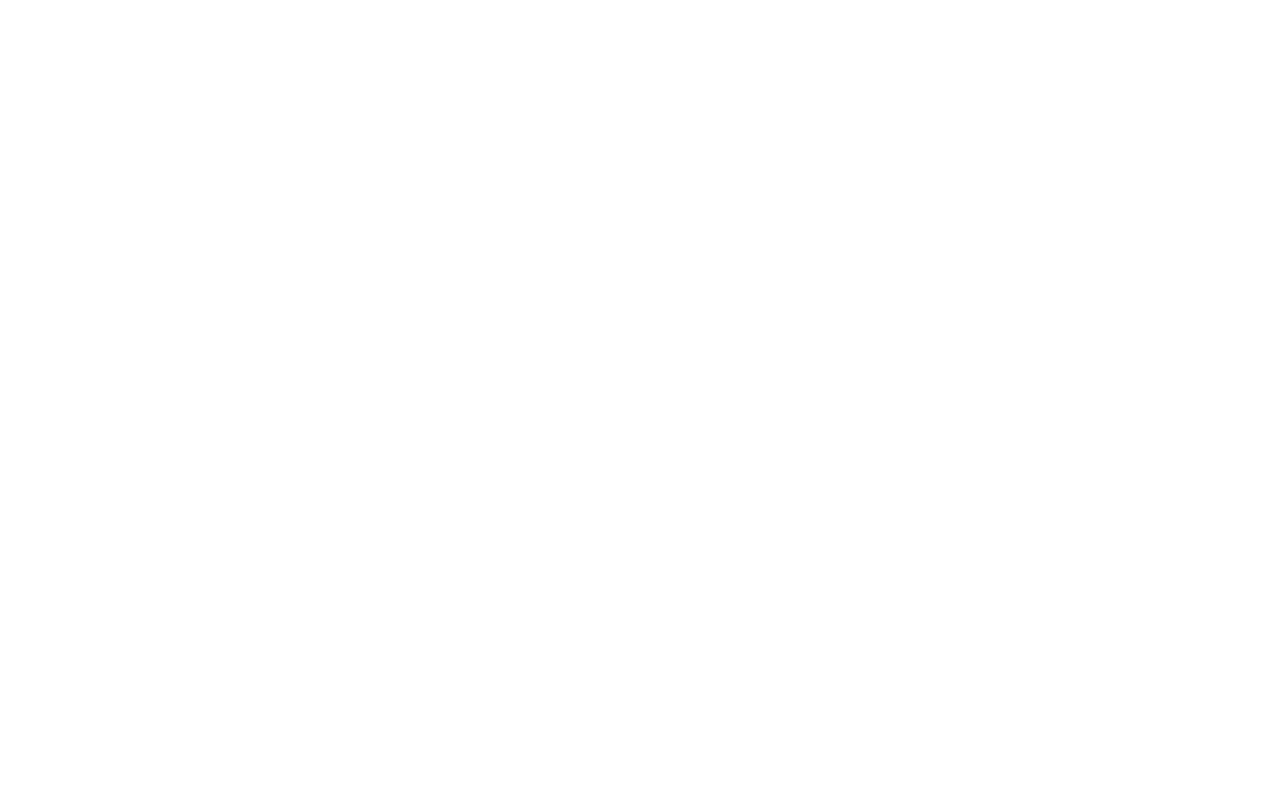
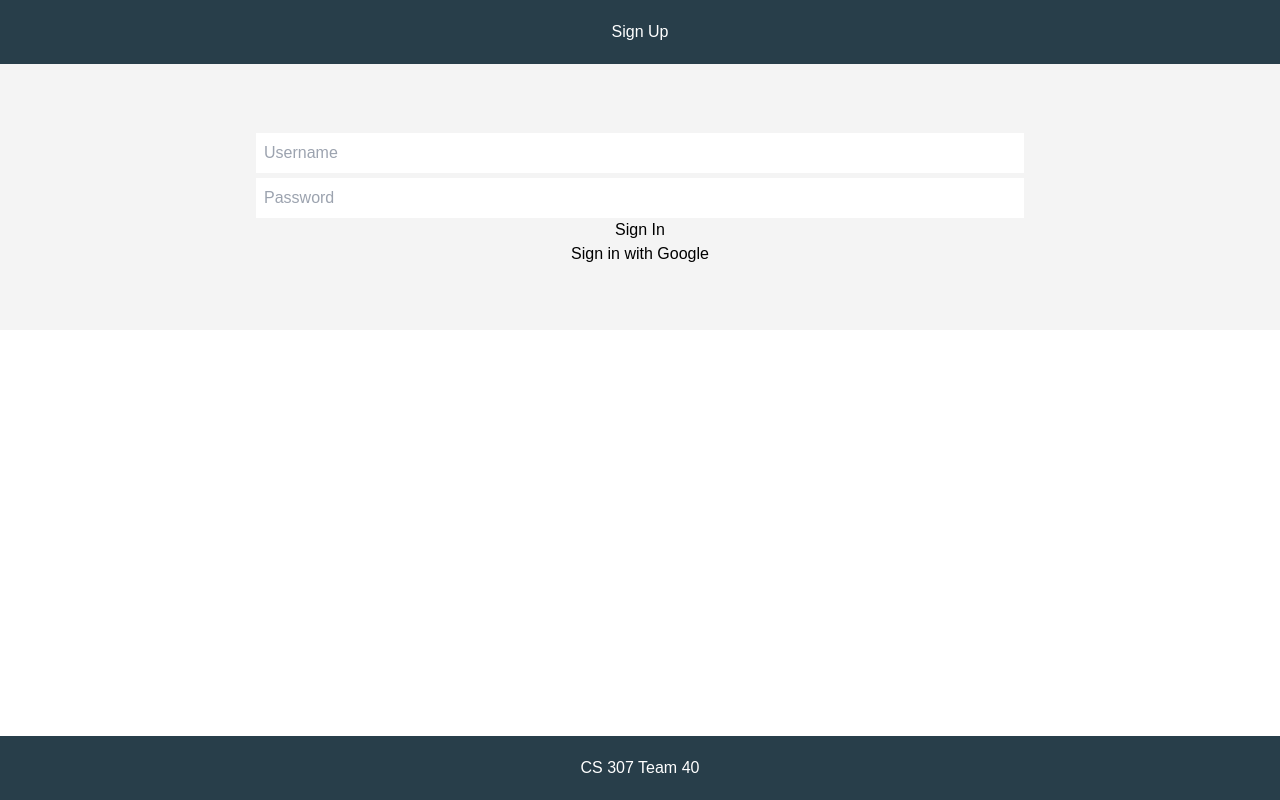
Before and after one commit to WilmKwn/PluggedIn, a React (Create React App) app in the folder frontend/: page /signup in a window 1280 px wide. Before the commit this address had no page. Built offline with nearby package versions, Linux system fonts and the light colour scheme.

Commit message:
Initial SignUp Page

```diff
--- a/frontend/src/components/App.js
+++ b/frontend/src/components/App.js
@@ -1,36 +1,18 @@
 import React from "react";
 import { useNavigate } from "react-router-dom";
-import axios from "axios";
-
-import { auth } from "./firebase";
-import { GoogleAuthProvider, signInWithPopup } from "firebase/auth";
-
+// You might need additional imports depending on the rest of your app's functionalities
 import { library } from "@fortawesome/fontawesome-svg-core";
 import { faSearch } from "@fortawesome/free-solid-svg-icons";
-import "../App.css";
+import "../App.css"; // Ensure the path matches your project structure
+
 library.add(faSearch);
 
 const App = () => {
   const navigate = useNavigate();
 
-  const signInWithGoogle = () => {
-    const provider = new GoogleAuthProvider();
-    signInWithPopup(auth, provider)
-      .then((result) => {
-        const userId = auth.currentUser.uid;
-        const actualUserIdBecauseWilliamYongUkKwonIsAnnoying = auth.currentUser.uid;
-        localStorage.setItem("userId", userId);
-        localStorage.setItem("actualUserIdBecauseWilliamYongUkKwonIsAnnoying", userId);
-
-        axios.get(`http://localhost:5001/user/${userId}`).then((res) => {
-          navigate("/feed");
-        }).catch((err) => {
-          navigate("/onboarding");
-        });
-      })
-      .catch((error) => {
-        console.error(error);
-      });
+  // Function to navigate to the sign-in page
+  const redirectToSignInPage = () => {
+    navigate("/signup");
   };
 
   return (
@@ -38,7 +20,7 @@
       <header className="app-header">
         <div>PluggedIn</div>
         <nav>
-          <button onClick={signInWithGoogle}>Sign In</button>
+          <button onClick={redirectToSignInPage}>Sign In</button>
         </nav>
       </header>
 
@@ -46,6 +28,7 @@
         <div>Welcome to PluggedIn</div>
         <div>Connect. Collab. Become a Rockstar!</div>
       </main>
+
       <footer className="app-footer">
         <div>CS 307 Team 40</div>
       </footer>
--- /dev/null
+++ b/frontend/src/components/signUp.js
@@ -0,0 +1,65 @@
+// SignUp.js
+import React, { useState } from "react";
+import { useNavigate } from "react-router-dom";
+import { auth } from "./firebase";
+import { GoogleAuthProvider, signInWithPopup } from "firebase/auth";
+import axios from "axios";
+import "../App.css"; // Make sure the path to your CSS file is correct
+
+const SignUp = () => {
+  const navigate = useNavigate();
+  const [username, setUsername] = useState("");
+  const [password, setPassword] = useState("");
+
+  const signInWithGoogle = () => {
+    const provider = new GoogleAuthProvider();
+    signInWithPopup(auth, provider)
+      .then((result) => {
+        // Handle successful Google sign-in here
+        navigate("/feed");
+      })
+      .catch((error) => {
+        console.error(error);
+      });
+  };
+
+  const handleSignIn = (event) => {
+    event.preventDefault();
+    // Handle sign-in with username and password here
+  };
+
+  return (
+    <div className="app">
+      <header className="app-header">
+        <div>Sign Up</div>
+      </header>
+
+      <main className="landing">
+        <form onSubmit={handleSignIn}>
+          <input
+            type="text"
+            placeholder="Username"
+            value={username}
+            onChange={(e) => setUsername(e.target.value)}
+          />
+          <input
+            type="text"
+            placeholder="Password"
+            value={password}
+            onChange={(e) => setPassword(e.target.value)}
+          />
+          <button type="submit">Sign In</button>
+          <button type="button" onClick={signInWithGoogle}>
+            Sign in with Google
+          </button>
+        </form>
+      </main>
+
+      <footer className="app-footer">
+        <div>CS 307 Team 40</div>
+      </footer>
+    </div>
+  );
+};
+
+export default SignUp;
--- a/frontend/src/index.js
+++ b/frontend/src/index.js
@@ -3,6 +3,7 @@
 import { BrowserRouter as Router, Routes, Route } from "react-router-dom";
 
 import App from "./components/App";
+import SignUp from "./components/signUp";
 import Feed from "./components/feed";
 import Onboarding from "./components/onboarding";
 import Profile from "./components/Profile";
@@ -15,8 +16,8 @@
 import MicroPost from "./components/MicroPost";
 import EditProfile from "./components/EditProfile";
 
-import { ToastContainer } from 'react-toastify';
-import 'react-toastify/dist/ReactToastify.css';
+import { ToastContainer } from "react-toastify";
+import "react-toastify/dist/ReactToastify.css";
 
 const Root = () => {
   return (
@@ -25,6 +26,7 @@
         <Route path="/" element={<App />} />
         <Route path="/feed" element={<Feed />} />
         <Route path="/onboarding" element={<Onboarding />} />
+        <Route path="/signup" element={<SignUp />} />
         <Route path="/profile" element={<Profile />} />
         <Route path="/gallery" element={<Gallery />} />
         <Route path="/news" element={<News />} />
@@ -32,7 +34,7 @@
         <Route path="/settings" element={<Settings />} />
         <Route path="/addpost" element={<AddPost />} />
         <Route path="/post" element={<Post />} />
-        <Route path="/micropost" element = {<MicroPost />} />
+        <Route path="/micropost" element={<MicroPost />} />
         <Route path="/editprofile" element={<EditProfile />} />
       </Routes>
       <ToastContainer />
```
Also changed, not shown: 2 other files (tests, documents, lock files or other folders).
